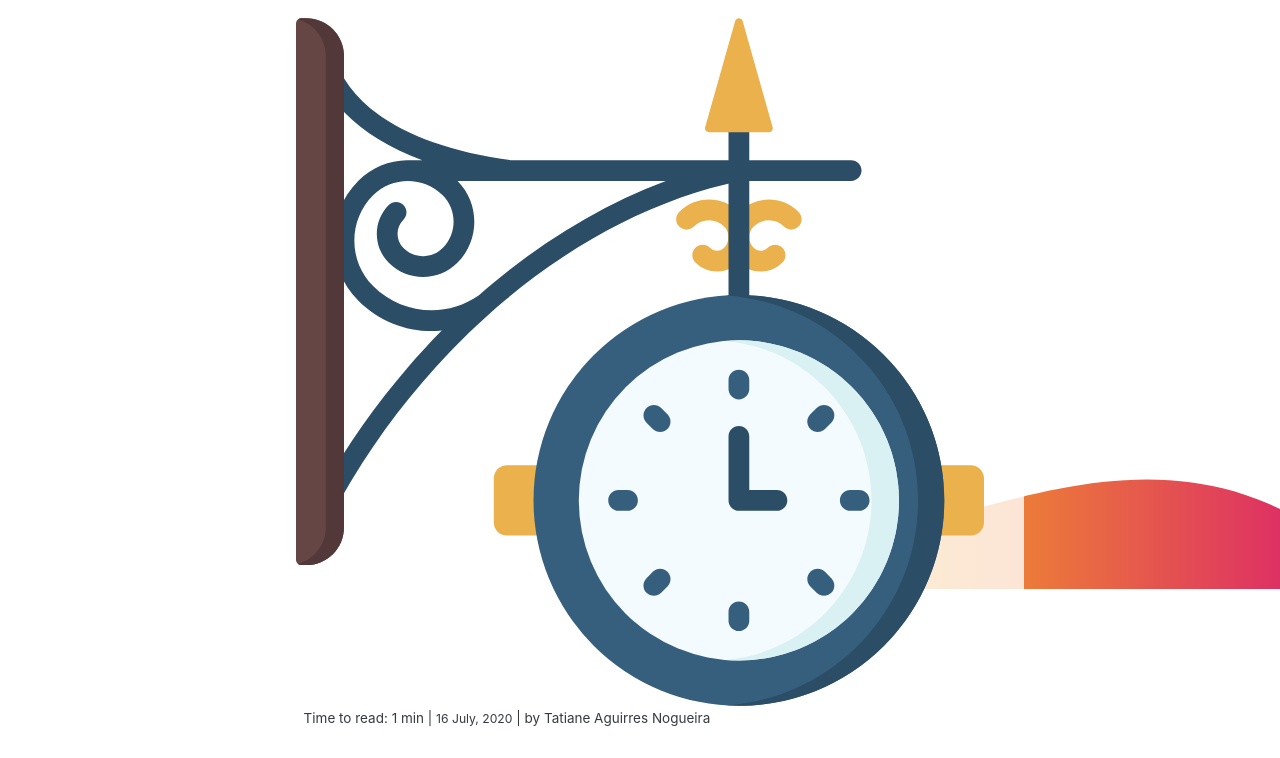
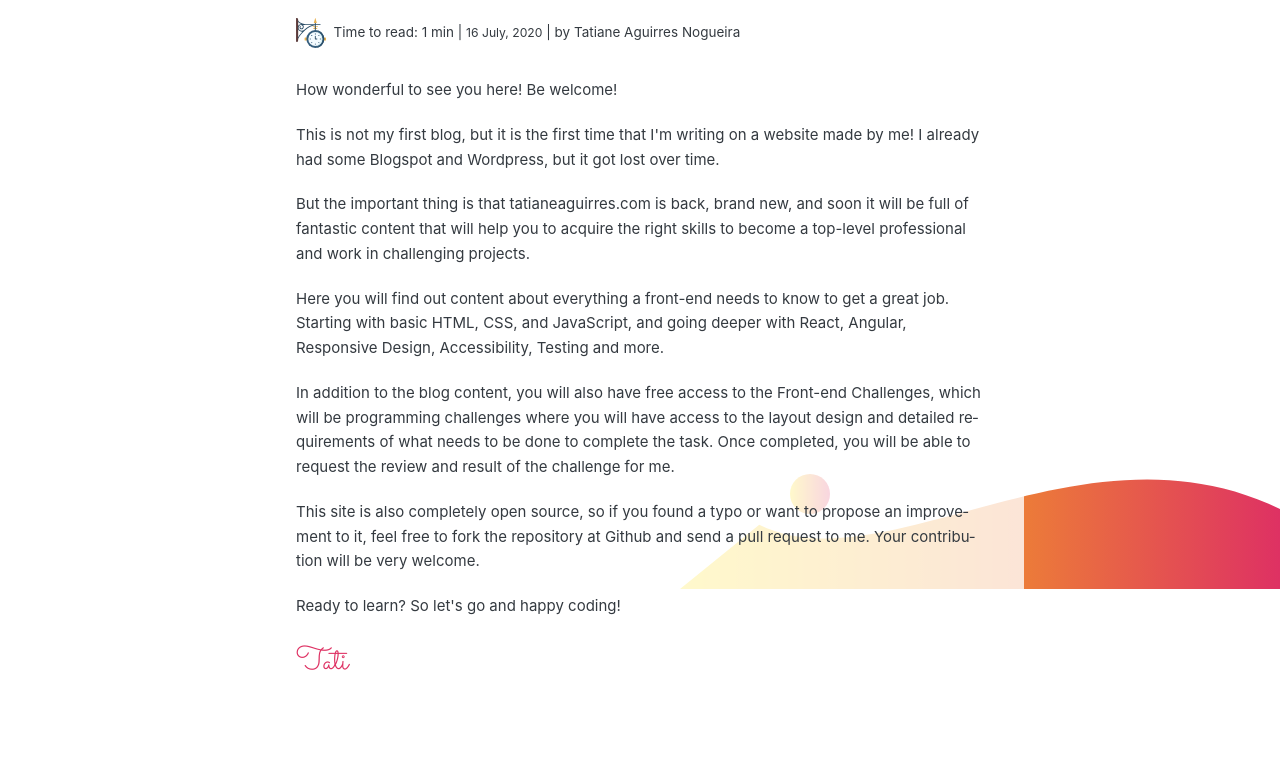
Before and after one commit to tatianeaguirres/old-tatianeaguirres.com-until-2023, a Gatsby site: page /blog/2020-07-16-hello-world/ in a window 1280 px wide. Shown: the part 211-969 px from the top of the page. Built offline with nearby package versions, Linux system fonts and the light colour scheme; Gatsby itself is replaced by a stand-in of ours; some packages are replaced by stand-ins of ours.

Commit message:
:bug: fix icon size

```diff
--- a/src/styles/_main.scss
+++ b/src/styles/_main.scss
@@ -24,3 +24,6 @@
 // Generic files
 @import 'generic/normalize';
 @import 'generic/html';
+
+// https://csswizardry.com/2013/04/shame-css/
+@import 'shame.scss';
--- /dev/null
+++ b/src/styles/_shame.scss
@@ -0,0 +1,4 @@
+.posts__clock-icon {
+  height: 30px;
+  width: 30px;
+}
--- a/src/templates/blog-post.js
+++ b/src/templates/blog-post.js
@@ -10,8 +10,6 @@ const SubTitle = ({ ttr, date, author }) => (
       className='posts__clock-icon'
       alt='clock'
       title='clock'
-      height='30px'
-      width='30px'
     />
     <small>
       &nbsp; Time to read: {ttr} min |{' '}
```
